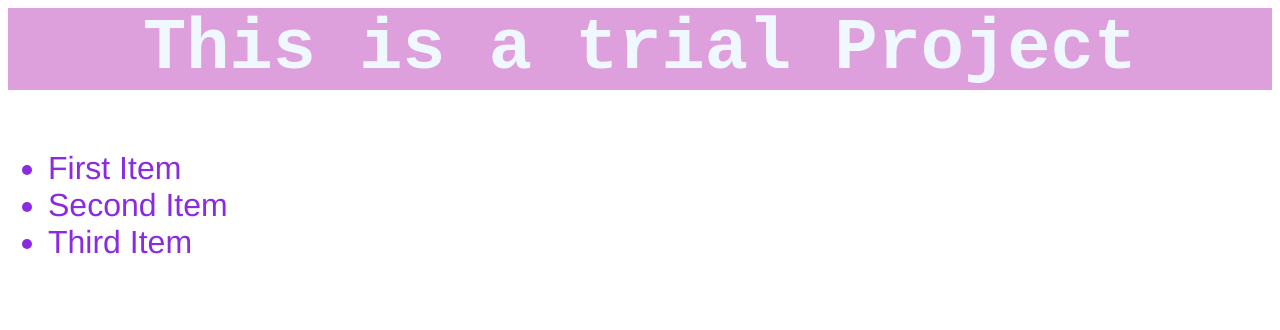
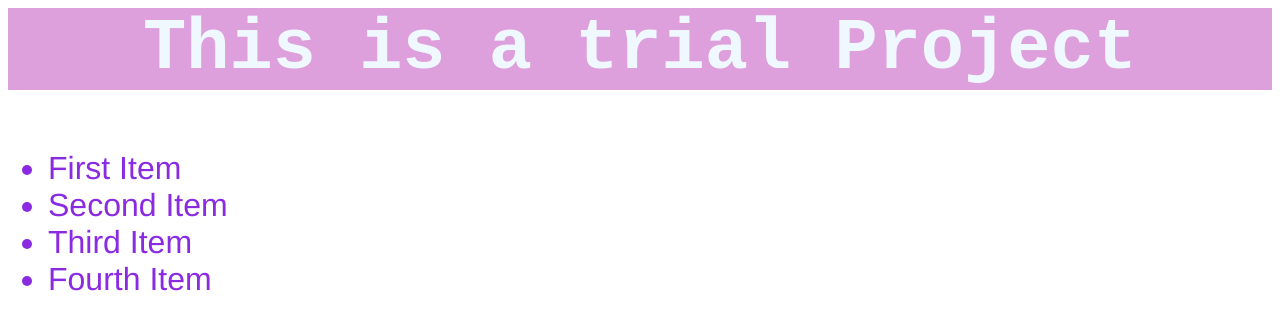
Before and after one commit to stephanosaleh/firstProject, a plain HTML site: page index.html in a window 1280 px wide. Drawn offline with Linux system fonts and the light colour scheme.

Commit message:
Addign fourth in one step

```diff
--- a/index.html
+++ b/index.html
@@ -12,6 +12,7 @@
                 <li>First Item</li>
                 <li>Second Item</li>
                 <li>Third Item</li>
+                <li>Fourth Item</li>
             </ul>
         </p>
     </body>
```
